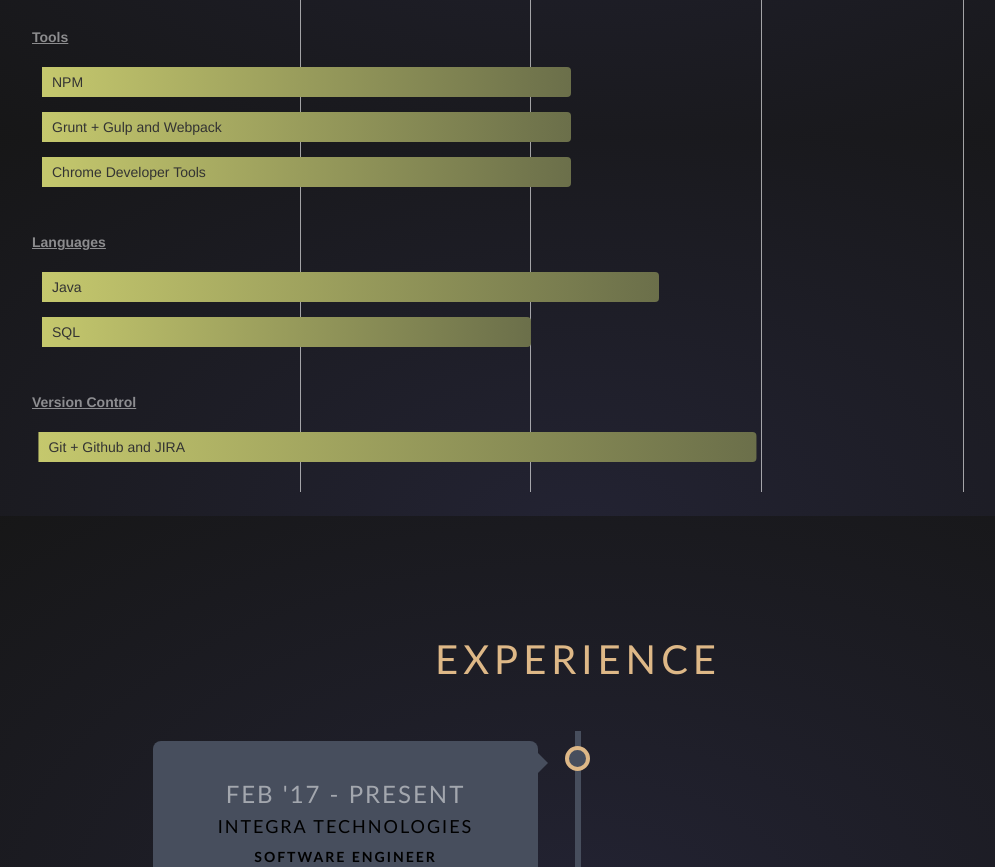
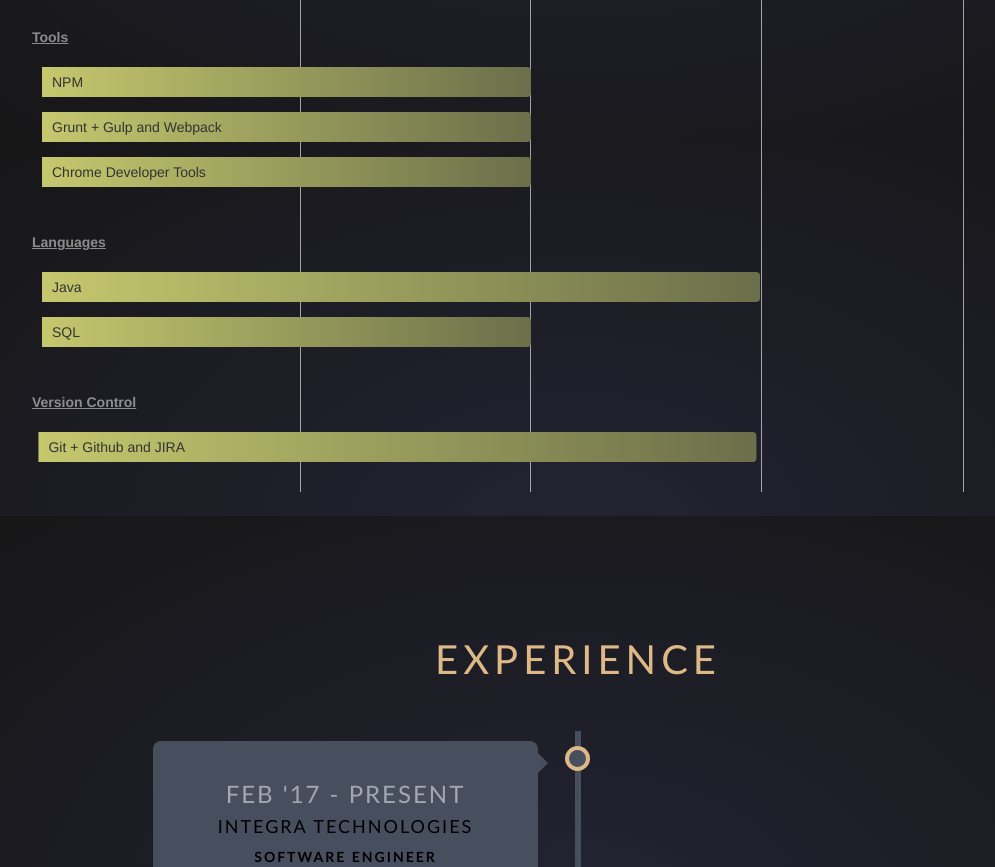
Before and after one commit to akbhinge/akbhinge.github.io, a plain HTML site: page index.html in a window 1280 px wide. Shown: the part 2077-2944 px from the top of the page, without its empty margins (62-1057 px from the left). Drawn offline with nearby package versions, Linux system fonts and the light colour scheme.

Commit message:
modified the skills chart

```diff
--- a/index.html
+++ b/index.html
@@ -175,17 +175,17 @@
         <div class="chart chart--build">
             <span class="chart__title">Tools</span>
                 <ul class="chart--horiz">
-                    <li class="chart__bar" style="width: 60%;">
+                    <li class="chart__bar" style="width: 55.5%;">
                         <span class="chart__label">
                             NPM
                         </span>
                     </li>
-                    <li class="chart__bar" style="width: 60%;">
+                    <li class="chart__bar" style="width: 55.5%;">
                         <span class="chart__label">
                             Grunt + Gulp and Webpack
                         </span>
                     </li>
-                    <li class="chart__bar" style="width: 60%;">
+                    <li class="chart__bar" style="width: 55.5%;">
                         <span class="chart__label">
                             Chrome Developer Tools
                         </span>
@@ -196,7 +196,7 @@
         <div class="chart chart--languages">
             <span class="chart__title">Languages</span>
                 <ul class="chart--horiz">
-                    <li class="chart__bar" style="width: 70%;">
+                    <li class="chart__bar" style="width: 81.5%;">
                         <span class="chart__label">
                            Java
                         </span>
```
